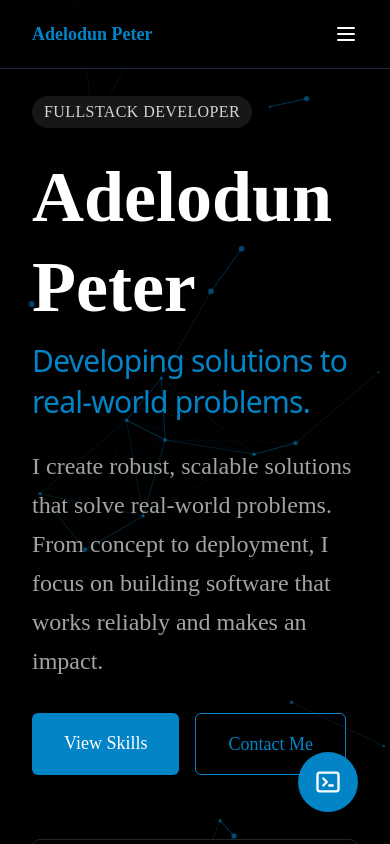
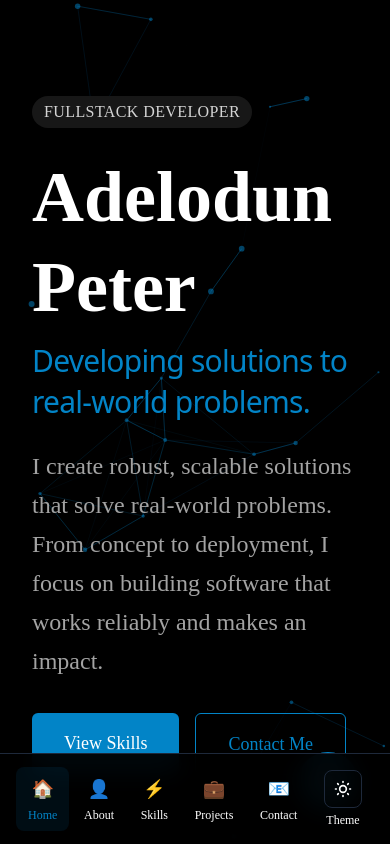
Before and after one commit to Adelodunpeter25/portfolio, a React (Vite) app: page / in a window 390 px wide. Shown: the top 844 px of the page. Built offline with nearby package versions, Linux system fonts and the light colour scheme; a web font is replaced by a local one.

Commit message:
Create pill-style desktop navbar and mobile bottom bar

```diff
--- a/src/App.tsx
+++ b/src/App.tsx
@@ -1,6 +1,7 @@
 import { useState } from 'react';
 import { BrowserRouter, Routes, Route } from 'react-router-dom';
-import Navbar from './components/Navbar';
+import DesktopNavbar from './components/DesktopNavbar';
+import MobileBottomBar from './components/MobileBottomBar';
 import Hero from './components/Hero';
 import HowIWork from './components/HowIWork';
 import Projects from './components/Projects';
@@ -49,7 +50,8 @@ export default function App() {
   return (
     <BrowserRouter>
       <div className="min-h-screen">
-        <Navbar name={portfolioData.name} />
+        <DesktopNavbar />
+      <MobileBottomBar />
         <Routes>
           <Route path="/" element={<Home onProjectSelect={setSelectedProject} />} />
           <Route path="*" element={<NotFound />} />
--- /dev/null
+++ b/src/components/DesktopNavbar.tsx
@@ -0,0 +1,57 @@
+import { useState, useEffect } from 'react';
+import ThemeToggle from './ThemeToggle';
+
+const navLinks = [
+  { name: 'Home', href: '#home' },
+  { name: 'About', href: '#about' },
+  { name: 'Skills', href: '#skills' },
+  { name: 'Projects', href: '#projects' },
+  { name: 'Contact', href: '#contact' },
+];
+
+export default function DesktopNavbar() {
+  const [activeSection, setActiveSection] = useState('');
+
+  useEffect(() => {
+    const observer = new IntersectionObserver(
+      (entries) => {
+        entries.forEach((entry) => {
+          if (entry.isIntersecting) {
+            setActiveSection(entry.target.id);
+          }
+        });
+      },
+      { threshold: 0.3, rootMargin: '-100px 0px -50% 0px' }
+    );
+
+    navLinks.forEach(({ href }) => {
+      const element = document.querySelector(href);
+      if (element) observer.observe(element);
+    });
+
+    return () => observer.disconnect();
+  }, []);
+
+  return (
+    <nav className="fixed top-6 left-1/2 transform -translate-x-1/2 z-50 hidden md:block">
+      <div className="bg-black/90 backdrop-blur-md border border-border-dark rounded-full px-6 py-3 flex items-center gap-6">
+        {navLinks.map(({ name, href }) => (
+          <a
+            key={href}
+            href={href}
+            className={`text-sm px-4 py-2 rounded-full transition-all duration-200 ${
+              activeSection === href.slice(1)
+                ? 'bg-primary text-white'
+                : 'text-white hover:text-primary hover:bg-primary/10'
+            }`}
+          >
+            {name}
+          </a>
+        ))}
+        <div className="ml-2">
+          <ThemeToggle />
+        </div>
+      </div>
+    </nav>
+  );
+}
--- /dev/null
+++ b/src/components/MobileBottomBar.tsx
@@ -0,0 +1,61 @@
+import { useState, useEffect } from 'react';
+import ThemeToggle from './ThemeToggle';
+
+const navLinks = [
+  { name: 'Home', href: '#home', icon: '🏠' },
+  { name: 'About', href: '#about', icon: '👤' },
+  { name: 'Skills', href: '#skills', icon: '⚡' },
+  { name: 'Projects', href: '#projects', icon: '💼' },
+  { name: 'Contact', href: '#contact', icon: '📧' },
+];
+
+export default function MobileBottomBar() {
+  const [activeSection, setActiveSection] = useState('');
+
+  useEffect(() => {
+    const observer = new IntersectionObserver(
+      (entries) => {
+        entries.forEach((entry) => {
+          if (entry.isIntersecting) {
+            setActiveSection(entry.target.id);
+          }
+        });
+      },
+      { threshold: 0.3, rootMargin: '-100px 0px -50% 0px' }
+    );
+
+    navLinks.forEach(({ href }) => {
+      const element = document.querySelector(href);
+      if (element) observer.observe(element);
+    });
+
+    return () => observer.disconnect();
+  }, []);
+
+  return (
+    <nav className="fixed bottom-0 left-0 right-0 z-50 md:hidden">
+      <div className="bg-black/95 backdrop-blur-md border-t border-border-dark px-4 py-2">
+        <div className="flex items-center justify-between max-w-sm mx-auto">
+          {navLinks.map(({ name, href, icon }) => (
+            <a
+              key={href}
+              href={href}
+              className={`flex flex-col items-center py-2 px-3 rounded-lg transition-all duration-200 ${
+                activeSection === href.slice(1)
+                  ? 'text-primary bg-primary/10'
+                  : 'text-white hover:text-primary'
+              }`}
+            >
+              <span className="text-lg mb-1">{icon}</span>
+              <span className="text-xs">{name}</span>
+            </a>
+          ))}
+          <div className="flex flex-col items-center py-2 px-3">
+            <ThemeToggle />
+            <span className="text-xs text-white mt-1">Theme</span>
+          </div>
+        </div>
+      </div>
+    </nav>
+  );
+}
```
